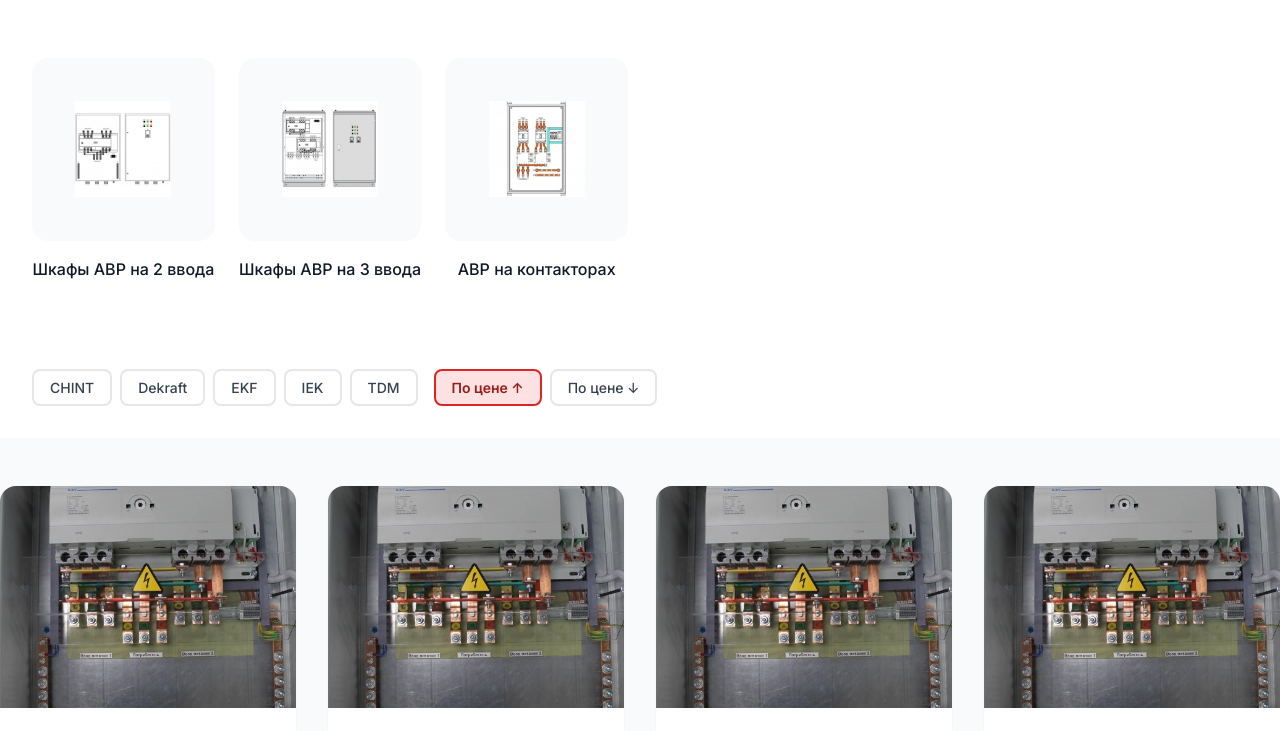
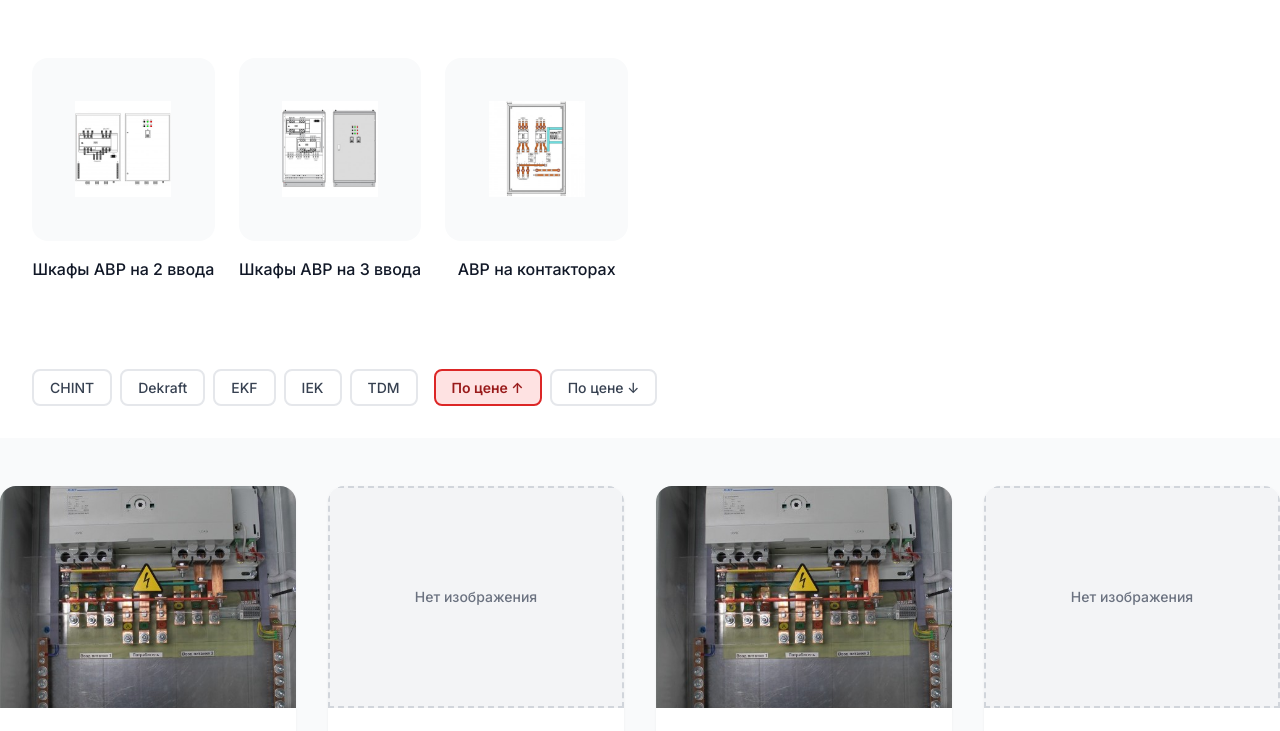
Before and after one commit to skaris123321/skaris123321.github.io, a plain HTML site: page category/avr.html in a window 1280 px wide. Shown: the part 221-952 px from the top of the page. Drawn offline with nearby package versions, Linux system fonts and the light colour scheme.

Commit message:
Исправлено отображение изображений: убраны fallback изображения для однофазных контакторов

```diff
--- a/category/avr.html
+++ b/category/avr.html
@@ -182,7 +182,14 @@
       <template x-for="product in filteredProducts" :key="product.id">
         <a :href="getProductUrl(product)" class="product-card" style="text-decoration: none; color: inherit;">
           <div class="product-image-wrapper">
-            <img :src="'../' + (product.main_image || 'images/avr-100.jpg')" :alt="product.description" class="product-image">
+            <template x-if="product.main_image && product.main_image !== ''">
+              <img :src="'../' + product.main_image" :alt="product.description" class="product-image">
+            </template>
+            <template x-if="!product.main_image || product.main_image === ''">
+              <div class="no-image-placeholder">
+                <p>Нет изображения</p>
+              </div>
+            </template>
           </div>
           <div class="product-info">
             <h2 class="product-title" x-text="product.article"></h2>
--- a/css/main.css
+++ b/css/main.css
@@ -498,6 +498,23 @@ h1.category-title {
 
 .product-card:hover .product-image {
   transform: scale(1.05);
+}
+
+.no-image-placeholder {
+  width: 100%;
+  height: 100%;
+  display: flex;
+  align-items: center;
+  justify-content: center;
+  background-color: #f3f4f6;
+  border: 2px dashed #d1d5db;
+  color: #6b7280;
+  font-size: 0.875rem;
+  font-weight: 500;
+}
+
+.no-image-placeholder p {
+  margin: 0;
 }
 
 .product-info {
```
